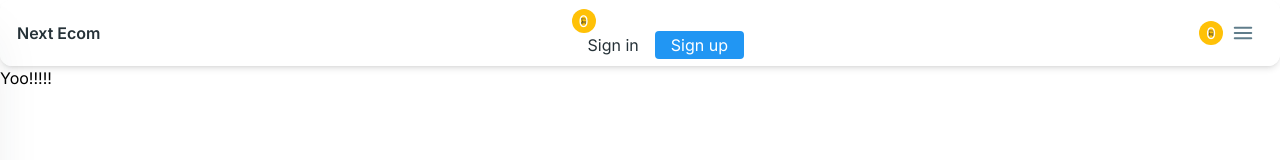
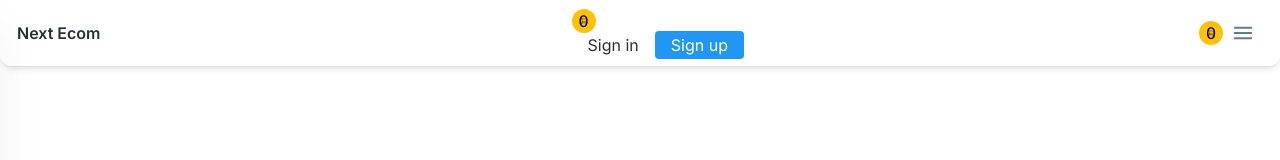
Before and after one commit to ChristianWare/last_ecomm, a Next.js app: page / in a window 1280 px wide. Shown: the top 160 px of the page. Built offline with nearby package versions, Linux system fonts and the light colour scheme.

Commit message:
Cart created

```diff
--- a/src/app/components/CartIcon.tsx
+++ b/src/app/components/CartIcon.tsx
@@ -13,9 +13,12 @@ export default function CartIcon({ cartItems }: Props) {
       href='/cart'
     >
       <ShoppingCartIcon className='w-4 h-4' />
-      <div className='absolute bg-gray-700 text-white lg:text-xs text-[9px] -top-2 -right-1 w-4 h-4 lg:w-6 lg:h-6 flex items-center justify-center rounded-full'>
+      <div className='absolute bg-deep-orange-900 text-black lg:text-xs text-[9px] -top-2 -right-1 w-4 h-4 lg:w-6 lg:h-6 flex items-center justify-center rounded-full'>
         {cartItems}
       </div>
     </Link>
   );
 }
+
+
+// This is techincally the shopping cart. As you can see the number of items in the cart gets updated here.
--- a/src/app/components/navbar/index.tsx
+++ b/src/app/components/navbar/index.tsx
@@ -1,9 +1,5 @@
 import NavUI from "./NavUI";
 
 export default function Navbar() {
-  return (
-    <div>
-      <NavUI cartItemsCount={0} />
-    </div>
-  );
+  return <NavUI cartItemsCount={0} />;
 }
--- a/src/app/layout.tsx
+++ b/src/app/layout.tsx
@@ -17,8 +17,10 @@ export default function RootLayout({
 }) {
   return (
     <html lang='en'>
-      <Navbar />
-      <body className={inter.className}>{children}</body>
+      <body className={inter.className}>
+        <Navbar />
+        {children}
+      </body>
     </html>
   );
 }
--- a/src/app/page.tsx
+++ b/src/app/page.tsx
@@ -1,9 +1,8 @@
-import Image from 'next/image'
+import Image from "next/image";
+import NavUI from "./components/navbar/NavUI";
 
 export default function Home() {
-  return (
-   <main>
-    <h1>Yoo!!!!!</h1>
-   </main>
-  )
+  return <main>
+    {/* <NavUI cartItemsCount={9} /> */}
+  </main>;
 }
```
